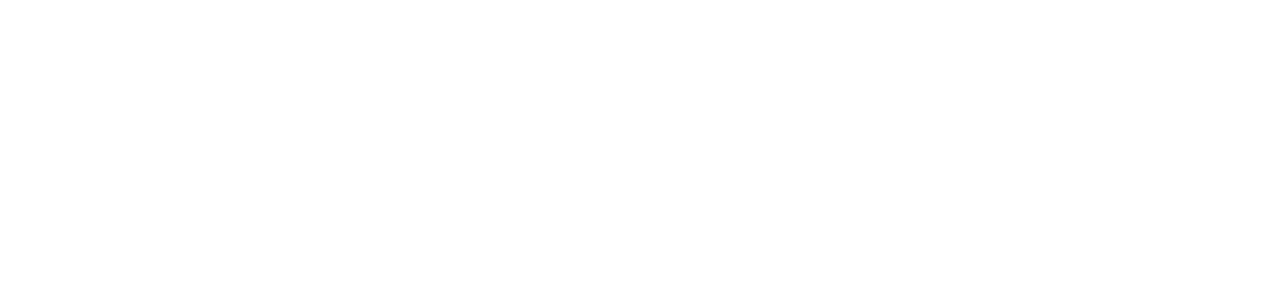
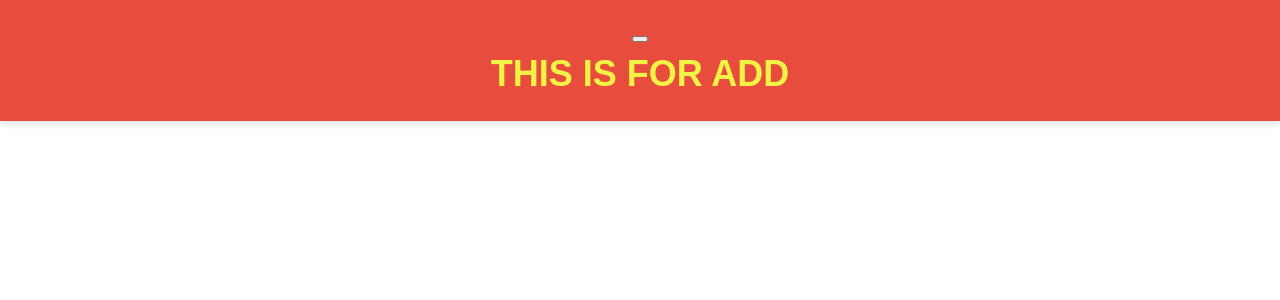
Before and after one commit to KevintrDo/royalflushrealms, a React (Create React App) app: page /add in a window 1280 px wide. Before the commit this address had no page. Shown: the top 300 px of the page. Built offline with nearby package versions, Linux system fonts and the light colour scheme.

Commit message:
Added each of the pages and finished the routes

```diff
--- a/src/App.js
+++ b/src/App.js
@@ -5,6 +5,11 @@
 import Hdr from './components/Main/MainHdr';
 import MainLocationList from './components/Main/MainLocationList';
 import LoginCard from './components/Login/LoginCard';
+import FormAdd from './components/Form/FormAdd'
+import FormEdit from './components/Form/FormEdit'
+import Login from './components/Login/Login'
+import LoginCreate from './components/Login/LoginCreate'
+
 
 function App() {
 
@@ -13,7 +18,12 @@
       <div>
         <Routes>
           <Route exact path='/' element={<Hdr/>} />
-          <Route path='/login' element={<LoginCard/>} />
+          <Route path='/login' element={<Login/>} />
+          <Route path='/logout' element={<Login/>} />
+          <Route path='/signup' element={<LoginCreate/>} />
+          <Route path='/edit' element={<FormEdit/>} />
+          <Route path='/add' element={<FormAdd/>} />
+          <Route path='/home' element={<Hdr/>} />
           {/* <Hdr/>
           <LoginCard/>
           <MainLocationList locations={locationsList}/> */}
--- /dev/null
+++ b/src/components/Form/FormAdd.css
@@ -0,0 +1,20 @@
+.hdr {
+    background-color: #333435;
+    color: #fff;
+    padding: 20px;
+    box-shadow: 0 4px 6px rgba(0, 0, 0, 0.1);
+    text-align: center;
+    font-size: 18px;
+    font-family: 'Arial', sans-serif;
+    line-height: 1.5;
+    transition: background-color 0.3s, color 0.3s;
+}
+.hdr h1 {
+    margin: 0 auto;
+    color: #F1F445;
+}
+
+.hdr:hover {
+    background-color: #e74c3c;
+    color: #fff;
+}
--- /dev/null
+++ b/src/components/Form/FormAdd.js
@@ -0,0 +1,16 @@
+import React from "react";
+import {Link} from 'react-router-dom'
+
+import './FormAdd.css';
+
+const FormAdd = () => {
+    return (
+        <div className="hdr">
+            <button></button>
+            <h1>THIS IS FOR ADD</h1>
+
+        </div>
+    );
+};
+
+export default FormAdd;
--- /dev/null
+++ b/src/components/Form/FormEdit.css
@@ -0,0 +1,20 @@
+.hdr {
+    background-color: #333435;
+    color: #fff;
+    padding: 20px;
+    box-shadow: 0 4px 6px rgba(0, 0, 0, 0.1);
+    text-align: center;
+    font-size: 18px;
+    font-family: 'Arial', sans-serif;
+    line-height: 1.5;
+    transition: background-color 0.3s, color 0.3s;
+}
+.hdr h1 {
+    margin: 0 auto;
+    color: #F1F445;
+}
+
+.hdr:hover {
+    background-color: #e74c3c;
+    color: #fff;
+}
--- /dev/null
+++ b/src/components/Form/FormEdit.js
@@ -0,0 +1,16 @@
+import React from "react";
+import {Link} from 'react-router-dom'
+
+import './FormEdit.css';
+
+const FormEdit = () => {
+    return (
+        <div className="hdr">
+            <button></button>
+            <h1>THIS IS FOR EDIT</h1>
+
+        </div>
+    );
+};
+
+export default FormEdit;
--- /dev/null
+++ b/src/components/Login/Login.css
@@ -0,0 +1,20 @@
+.hdr {
+    background-color: #333435;
+    color: #fff;
+    padding: 20px;
+    box-shadow: 0 4px 6px rgba(0, 0, 0, 0.1);
+    text-align: center;
+    font-size: 18px;
+    font-family: 'Arial', sans-serif;
+    line-height: 1.5;
+    transition: background-color 0.3s, color 0.3s;
+}
+.hdr h1 {
+    margin: 0 auto;
+    color: #F1F445;
+}
+
+.hdr:hover {
+    background-color: #e74c3c;
+    color: #fff;
+}
--- /dev/null
+++ b/src/components/Login/Login.js
@@ -0,0 +1,16 @@
+import React from "react";
+import {Link} from 'react-router-dom'
+
+import './Login.css';
+
+const Login = () => {
+    return (
+        <div className="hdr">
+            <button></button>
+            <h1>THIS LOGS U IN</h1>
+
+        </div>
+    );
+};
+
+export default Login;
--- /dev/null
+++ b/src/components/Login/LoginCreate.css
@@ -0,0 +1,20 @@
+.hdr {
+    background-color: #333435;
+    color: #fff;
+    padding: 20px;
+    box-shadow: 0 4px 6px rgba(0, 0, 0, 0.1);
+    text-align: center;
+    font-size: 18px;
+    font-family: 'Arial', sans-serif;
+    line-height: 1.5;
+    transition: background-color 0.3s, color 0.3s;
+}
+.hdr h1 {
+    margin: 0 auto;
+    color: #F1F445;
+}
+
+.hdr:hover {
+    background-color: #e74c3c;
+    color: #fff;
+}
--- /dev/null
+++ b/src/components/Login/LoginCreate.js
@@ -0,0 +1,16 @@
+import React from "react";
+import {Link} from 'react-router-dom'
+
+import './Login.css';
+
+const LoginCreate = () => {
+    return (
+        <div className="hdr">
+            <button></button>
+            <h1>THIS IS FOR CREATING ACCOUNT</h1>
+
+        </div>
+    );
+};
+
+export default LoginCreate;
--- a/src/components/Main/MainHdr.js
+++ b/src/components/Main/MainHdr.js
@@ -26,6 +26,12 @@
             <Link
             to='/login'
             >Login</Link>
+            <Link
+            to='/add'
+            >Add</Link>
+            <Link
+            to='/edit'
+            >Edit</Link>
                 <h1>Welcome, Dani Davito Mark Grigsby Strazzerri the Third, of
                     diabeto the ninth!</h1>
             </div>
```
